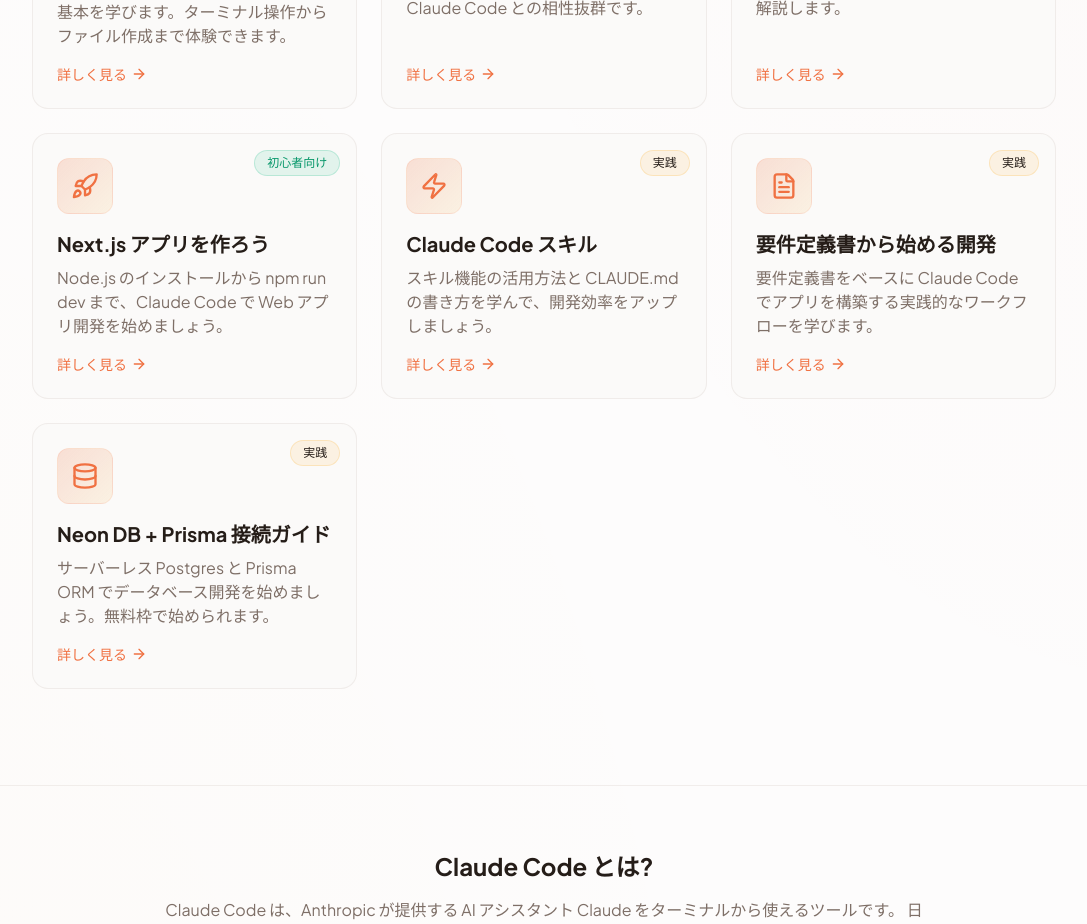
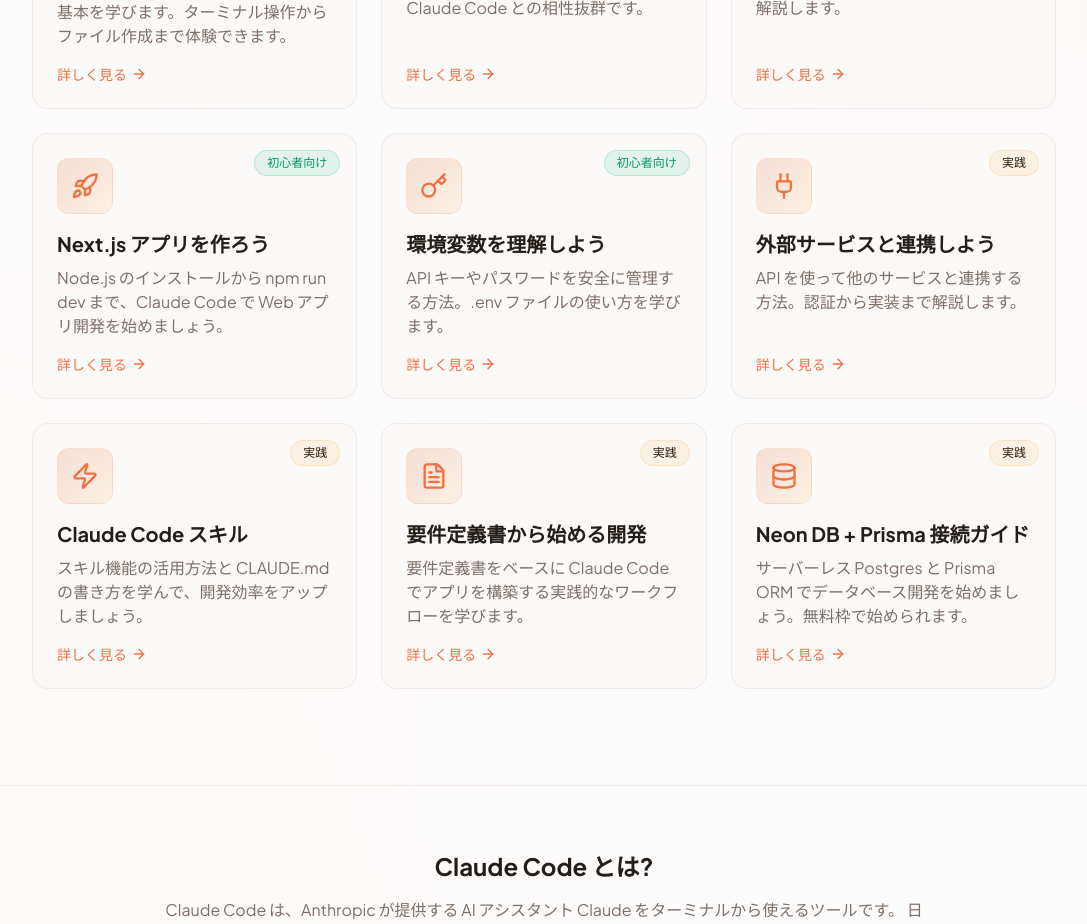
Before and after one commit to y4422/terminal-guide-dist, a Next.js app: page / in a window 1280 px wide. Shown: the part 1120-2044 px from the top of the page, without its empty margins (96-1183 px from the left). Built offline with nearby package versions, Linux system fonts and the light colour scheme.

Commit message:
Add new guides to top page learning content section
Co-Authored-By: Claude Opus 4.5 <noreply@anthropic.com>

```diff
--- a/src/app/page.tsx
+++ b/src/app/page.tsx
@@ -1,7 +1,7 @@
 import { SiteHeader } from '@/components/layout/SiteHeader';
 import { Hero } from '@/components/landing/Hero';
 import { FeatureCard } from '@/components/landing/FeatureCard';
-import { Gamepad2, GitBranch, Rocket, Zap, Code2, MessageCircle, Wrench, Globe, Package, Lightbulb, HelpCircle, BookOpen, FileText, Database } from 'lucide-react';
+import { Gamepad2, GitBranch, Rocket, Zap, Code2, MessageCircle, Wrench, Globe, Package, Lightbulb, HelpCircle, BookOpen, FileText, Database, Key, Plug } from 'lucide-react';
 
 export default function Home() {
   return (
@@ -61,6 +61,22 @@ export default function Home() {
                 href="/guides/nextjs-setup"
                 badge="初心者向け"
                 badgeColor="success"
+              />
+              <FeatureCard
+                icon={<Key className="h-7 w-7 text-primary" />}
+                title="環境変数を理解しよう"
+                description="API キーやパスワードを安全に管理する方法。.env ファイルの使い方を学びます。"
+                href="/guides/env-variables"
+                badge="初心者向け"
+                badgeColor="success"
+              />
+              <FeatureCard
+                icon={<Plug className="h-7 w-7 text-primary" />}
+                title="外部サービスと連携しよう"
+                description="API を使って他のサービスと連携する方法。認証から実装まで解説します。"
+                href="/guides/external-services"
+                badge="実践"
+                badgeColor="accent"
               />
               <FeatureCard
                 icon={<Zap className="h-7 w-7 text-primary" />}
```
